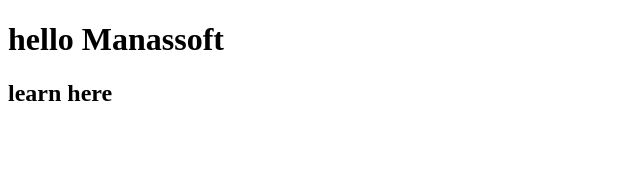
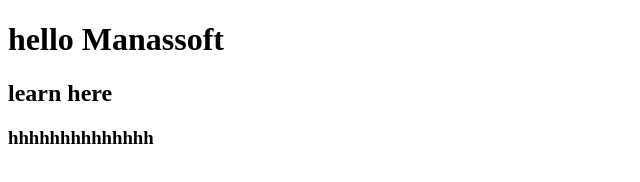
Before and after one commit to manassoft1996/gitfiles, a plain HTML site: page index.html in a window 1280 px wide. Shown: the whole page, without its empty margins (0-640 px from the left). Drawn offline with Linux system fonts and the light colour scheme.

Commit message:
Changing H3

```diff
--- a/index.html
+++ b/index.html
@@ -10,6 +10,7 @@
 <body>
     <h1>hello Manassoft</h1>
     <h2>learn here</h2>
+    <h3>hhhhhhhhhhhhhh</h3>
 </body>
 
 </html>
```
